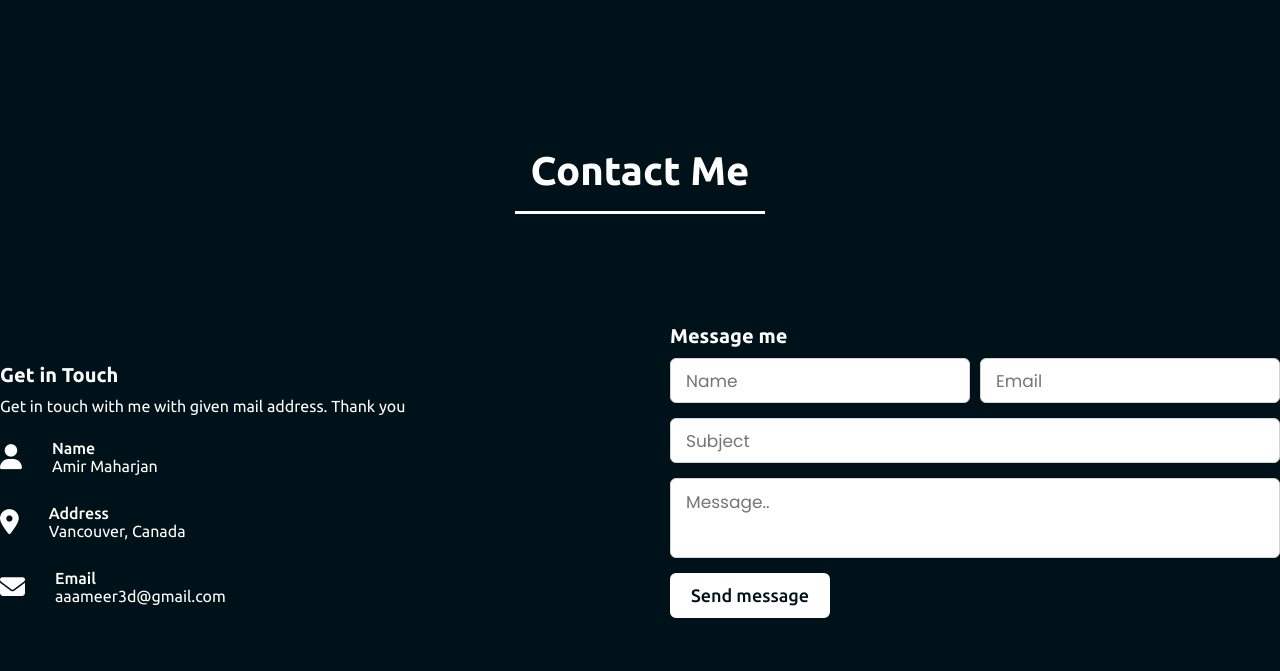
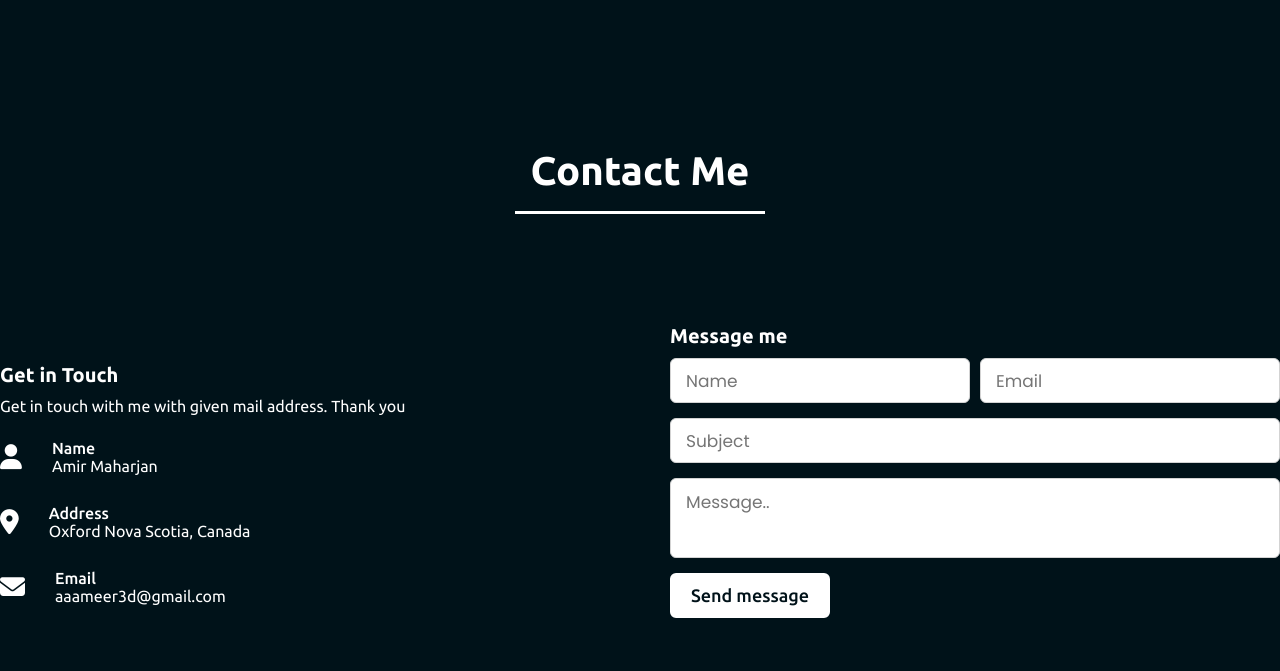
Before and after one commit to ammeer3D/portfolio, a plain HTML site: page index.html in a window 1280 px wide. Shown: the part 2711-3382 px from the top of the page. Drawn offline with nearby package versions, Linux system fonts and the light colour scheme.

Commit message:
image and html update

```diff
--- a/index.html
+++ b/index.html
@@ -121,7 +121,7 @@
                             <i class="fas fa-map-marker-alt"></i>
                             <div class="info">
                                 <div class="head">Address</div>
-                                <div class="sub-title">Vancouver, Canada</div>
+                                <div class="sub-title">Oxford Nova Scotia, Canada</div>
                             </div>
                         </div>
                         <div class="row">
```
Also changed, not shown: images/headBanner.jpg, images/thumbs/img6.jpg, images/thumbs/img8.jpg, 3 other files.
